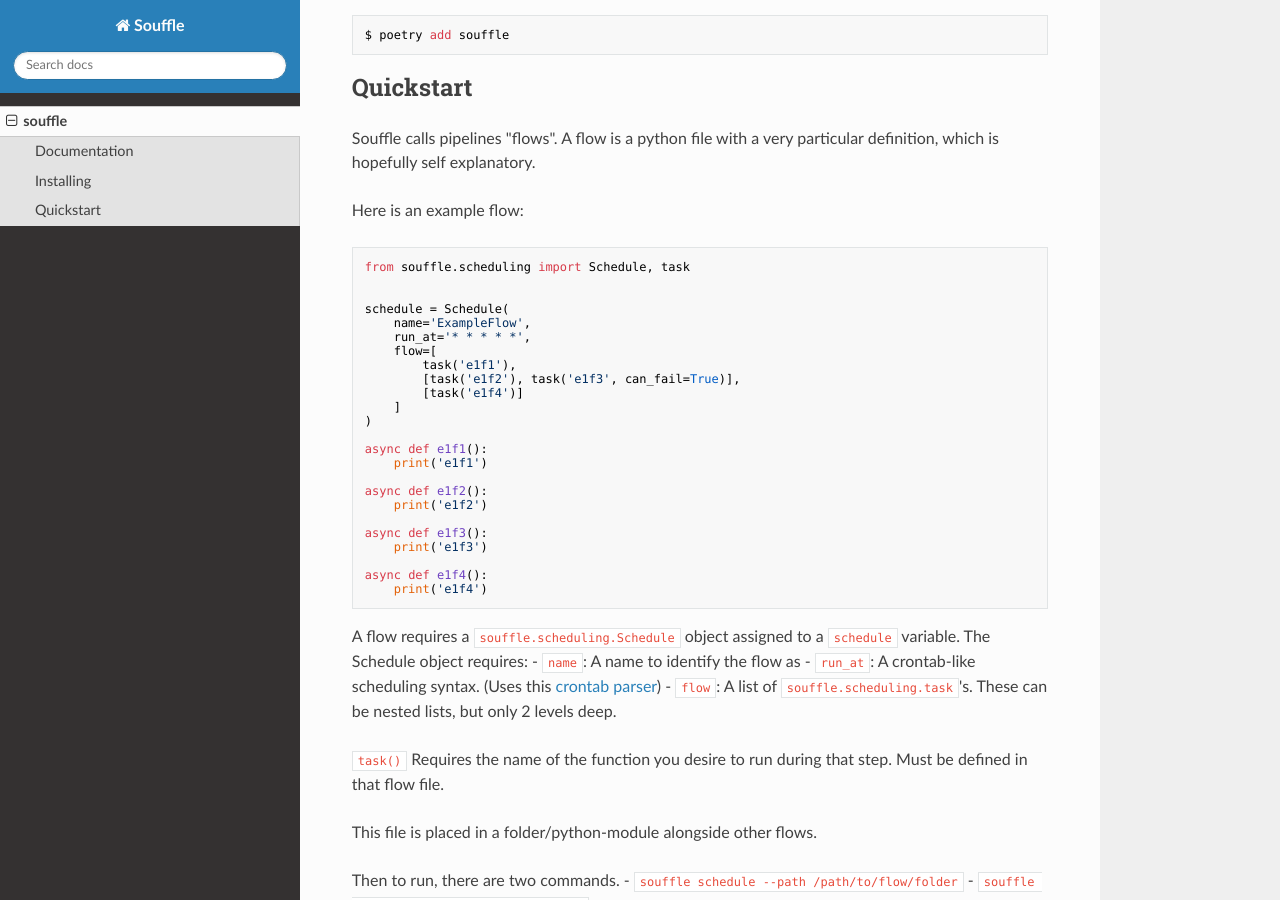
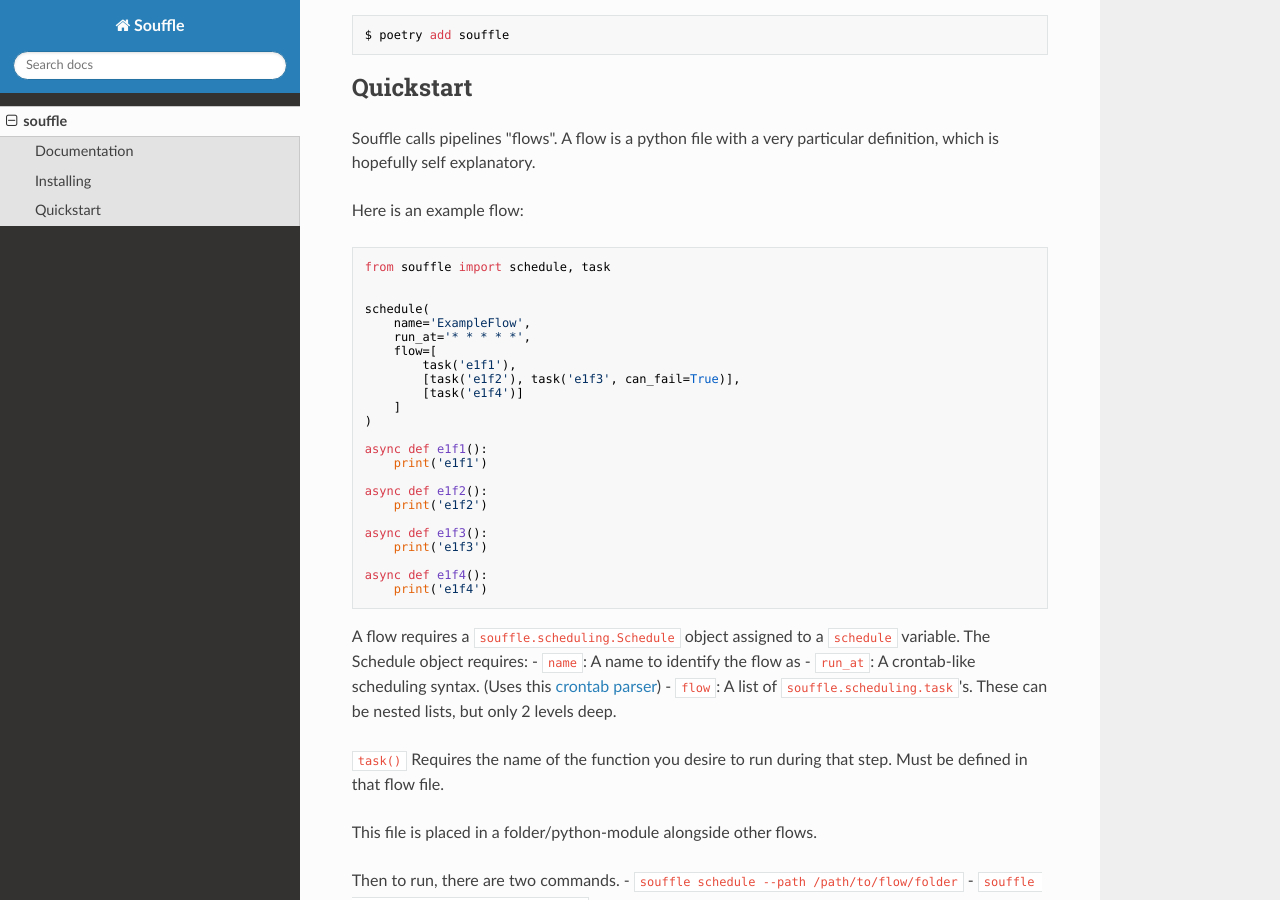
Before and after one commit to alairock/airduct, an MkDocs documentation site: the page built from docs/index.md, in a window 1280 px wide and 900 px high, scrolled down 457 px. Built offline with MkDocs 1.6.1, drawn with Linux system fonts in a browser that asks for light colours; nearby versions of some CDN libraries.

Commit message:
update docs

````diff
--- a/docs/index.md
+++ b/docs/index.md
@@ -18,10 +18,10 @@
 Here is an example flow:
 
 ```python
-from souffle.scheduling import Schedule, task
+from souffle import schedule, task
 
 
-schedule = Schedule(
+schedule(
     name='ExampleFlow',
     run_at='* * * * *',
     flow=[
````
Also changed, not shown: README.md (+2 -2 lines).
